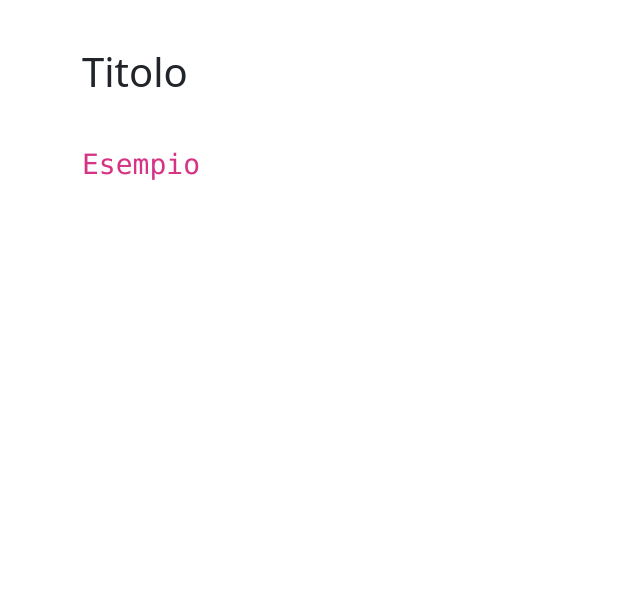
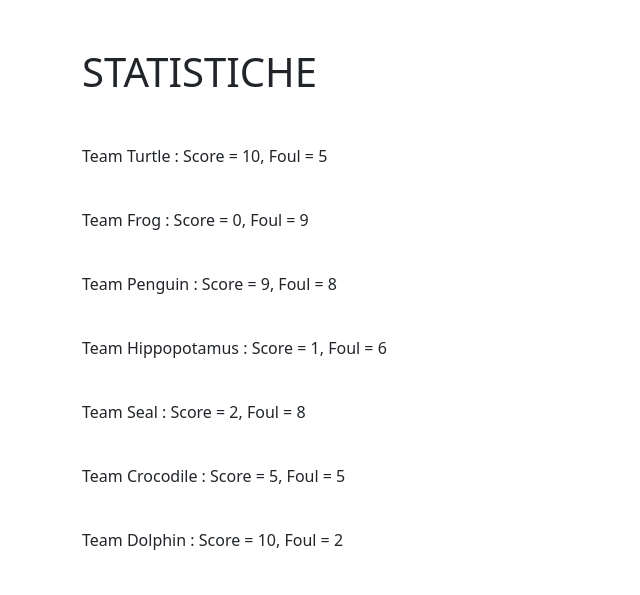
Before and after one commit to Andsirpa/js-snack-es6, a plain HTML site: page Snack 4/index.html in a window 1280 px wide. Shown: the whole page, without its empty margins (0-640 px from the left). Drawn offline with nearby package versions, Linux system fonts and the light colour scheme.

Commit message:
feat: Snack 4

```diff
--- a/Snack 4/index.html
+++ b/Snack 4/index.html
@@ -30,8 +30,10 @@
 
 <body>
     <div class="container">
-        <h1 class="my-5">Titolo</h1>
-        <code class="fs-3" id="result">Esempio</code>
+        <h1 class="my-5">STATISTICHE</h1>
+
+        <div id="info-container"></div>
+
     </div>
 
 
--- a/Snack 4/js/main.js
+++ b/Snack 4/js/main.js
@@ -35,3 +35,28 @@ const teams = [
         foul: 0,
     },
 ]
+
+// genero i valori randomico da 1 a 10 per ogni team
+
+for (const team of teams) {
+    // valore randomico per ogni score
+    team.score = Math.floor(Math.random() * 11)
+    // valore randomico per ogni foul
+    team.foul = Math.floor(Math.random() * 11)
+
+}
+
+
+const container = document.getElementById('info-container')
+
+// creo un 'div' per raccogliere le info in un 'p'
+const output = document.createElement('div')
+
+// uso il forEach e il destructuring per recuperare i valori dall'oggetto
+teams.forEach(({ name, score, foul }) => output.innerHTML += `<p>${name} : Score = ${score}, Foul = ${foul}</p> <br>`)
+// stampo l'output in console
+console.log(output);
+
+
+// aggiungo l'output al container per stampare in pagina
+container.appendChild(output)
```
